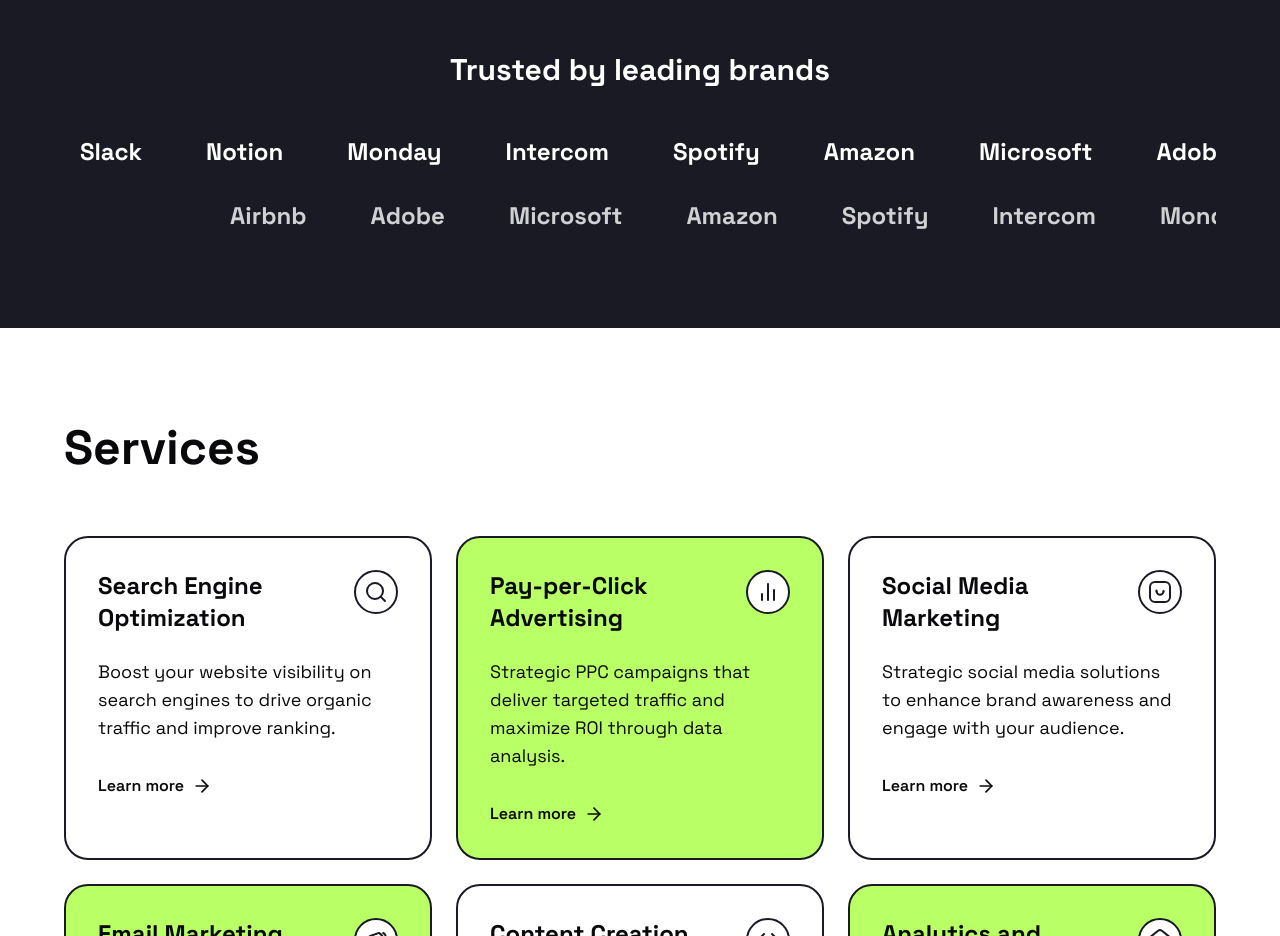
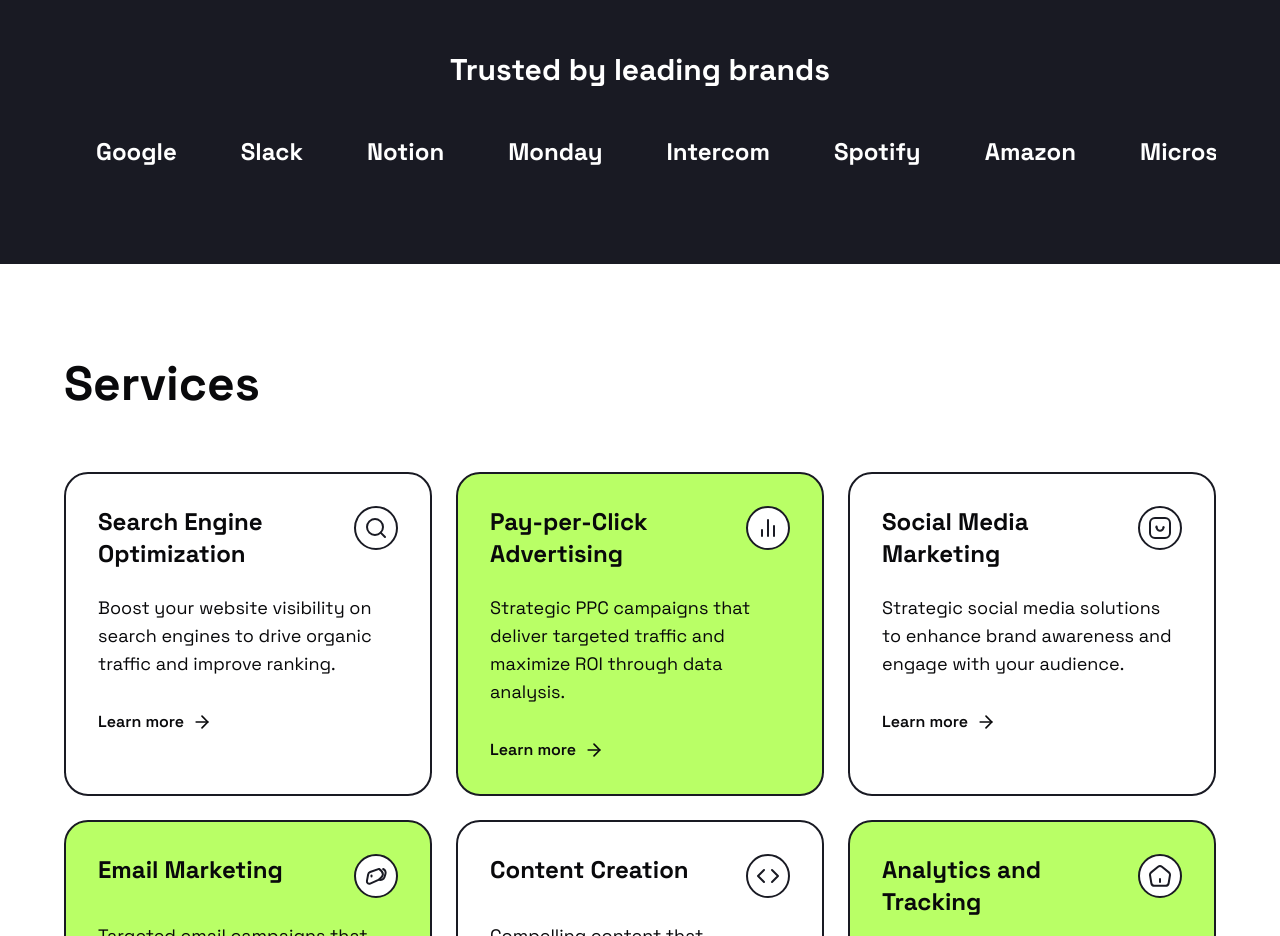
Before and after one commit to taufiqkml55/positive-landing-universe, a React (Vite) app: page / in a window 1280 px wide. Shown: the part 780-1716 px from the top of the page. Built offline with nearby package versions, Linux system fonts and the light colour scheme.

Commit message:
Refactor scrolling banner
Make the scrolling banner a single line and loop continuously.

```diff
--- a/src/components/Clients.tsx
+++ b/src/components/Clients.tsx
@@ -23,11 +23,8 @@ const Clients = () => {
           Trusted by leading brands
         </h2>
 
-        {/* Scrolling banner for all screen sizes */}
-        <ScrollingBanner items={clients} direction="left" speed={30} className="mb-8" />
-
-        {/* Secondary scrolling banner going in the opposite direction */}
-        <ScrollingBanner items={[...clients].reverse()} direction="right" speed={25} className="opacity-80" />
+        {/* Single scrolling banner with continuous loop */}
+        <ScrollingBanner items={clients} direction="left" speed={30} />
       </div>
     </section>
   );
--- a/src/components/ScrollingBanner.tsx
+++ b/src/components/ScrollingBanner.tsx
@@ -14,61 +14,50 @@ const ScrollingBanner: React.FC<ScrollingBannerProps> = ({
   speed = 40,
   className = '',
 }) => {
-  const bannerRef = useRef<HTMLDivElement>(null);
-  const contentRef = useRef<HTMLDivElement>(null);
+  const scrollerRef = useRef<HTMLDivElement>(null);
 
   useEffect(() => {
-    if (!bannerRef.current || !contentRef.current) return;
+    if (!scrollerRef.current) return;
 
-    const banner = bannerRef.current;
-    const content = contentRef.current;
-
-    // Clone the content to create a seamless loop
-    const clone = content.cloneNode(true) as HTMLDivElement;
-    banner.appendChild(clone);
-
-    let animationId: number;
-    let position = 0;
-
-    const animate = () => {
-      // Reset position when we've scrolled the full width of the original content
-      if (Math.abs(position) >= content.offsetWidth) {
-        position = 0;
-      }
-
-      // Increment position based on direction and speed
-      position -= direction === 'left' ? 0.5 * (speed / 40) : -0.5 * (speed / 40);
-
-      // Apply the transform
-      banner.style.transform = `translateX(${position}px)`;
-
-      animationId = requestAnimationFrame(animate);
-    };
-
-    animate();
-
-    return () => {
-      if (animationId) {
-        cancelAnimationFrame(animationId);
-      }
-    };
+    // Set animation properties directly via CSS
+    scrollerRef.current.setAttribute(
+      'style',
+      `--animation-direction: ${direction === 'left' ? 'forwards' : 'backwards'};
+       --animation-duration: ${100 / speed}s;`
+    );
   }, [direction, speed]);
 
   return (
-    <div className={`overflow-hidden ${className}`}>
-      <div className="inline-flex" ref={bannerRef}>
-        <div className="inline-flex items-center" ref={contentRef}>
+    <div className={`relative w-full overflow-hidden ${className}`}>
+      <div
+        ref={scrollerRef}
+        className="flex whitespace-nowrap animate-scroll"
+        style={{
+          animationDirection: 'var(--animation-direction)',
+          animationDuration: 'var(--animation-duration)',
+        }}
+      >
+        {/* First copy of items */}
         {items.map((item) => (
           <div
-              key={item.id}
-              className="text-xl md:text-2xl font-bold text-white hover:opacity-100 hover:text-positivus-green transition-all duration-300 mx-8 whitespace-nowrap"
+            key={`a-${item.id}`}
+            className="mx-8 text-xl md:text-2xl font-bold text-white hover:opacity-100 hover:text-positivus-green transition-all duration-300 whitespace-nowrap"
+          >
+            {item.name}
+          </div>
+        ))}
+
+        {/* Duplicate set of items to create the seamless loop */}
+        {items.map((item) => (
+          <div
+            key={`b-${item.id}`}
+            className="mx-8 text-xl md:text-2xl font-bold text-white hover:opacity-100 hover:text-positivus-green transition-all duration-300 whitespace-nowrap"
           >
             {item.name}
           </div>
         ))}
       </div>
     </div>
-    </div>
   );
 };
 
--- a/src/index.css
+++ b/src/index.css
@@ -79,10 +79,10 @@
     transform: translateX(0);
   }
   100% {
-    transform: translateX(-100%);
+    transform: translateX(-50%);
   }
 }
 
-.scroll-animation {
-  animation: scroll 20s linear infinite;
+.animate-scroll {
+  animation: scroll linear infinite;
 }
```
Lines whose indentation alone changed are shown as unchanged.
